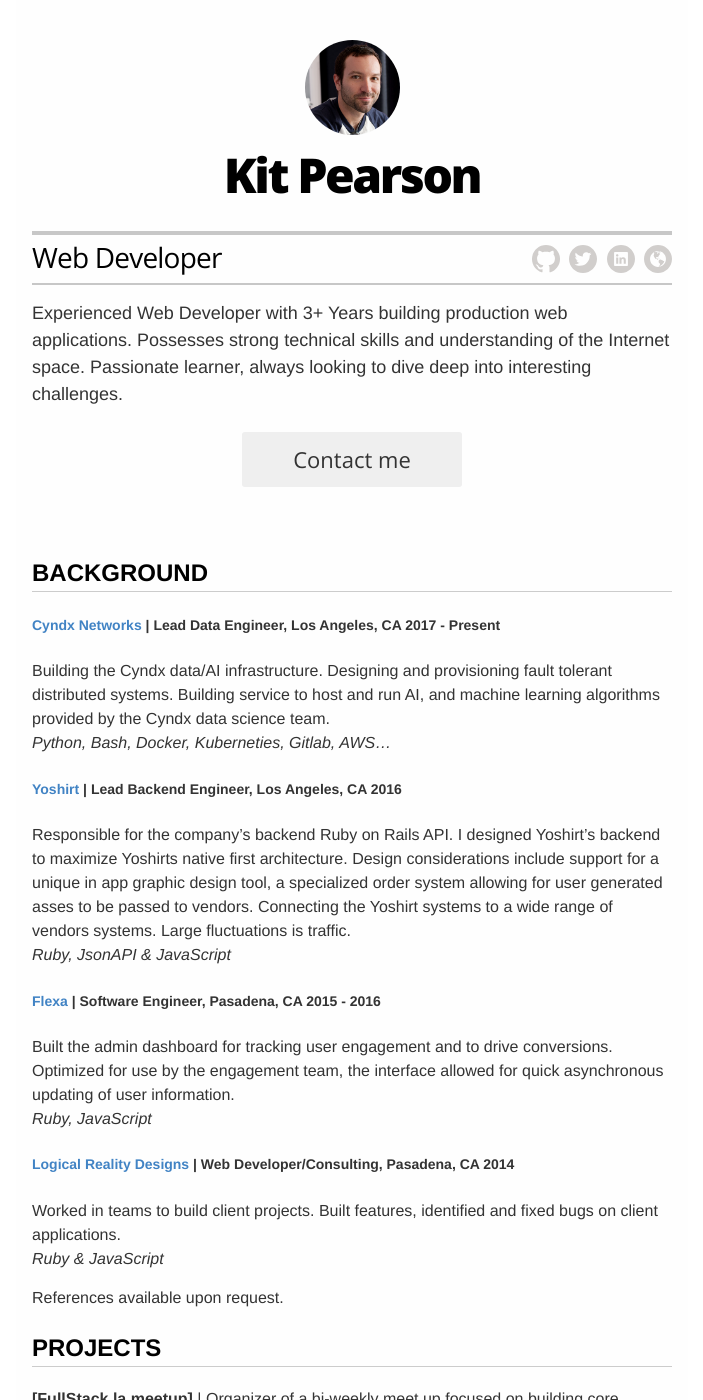
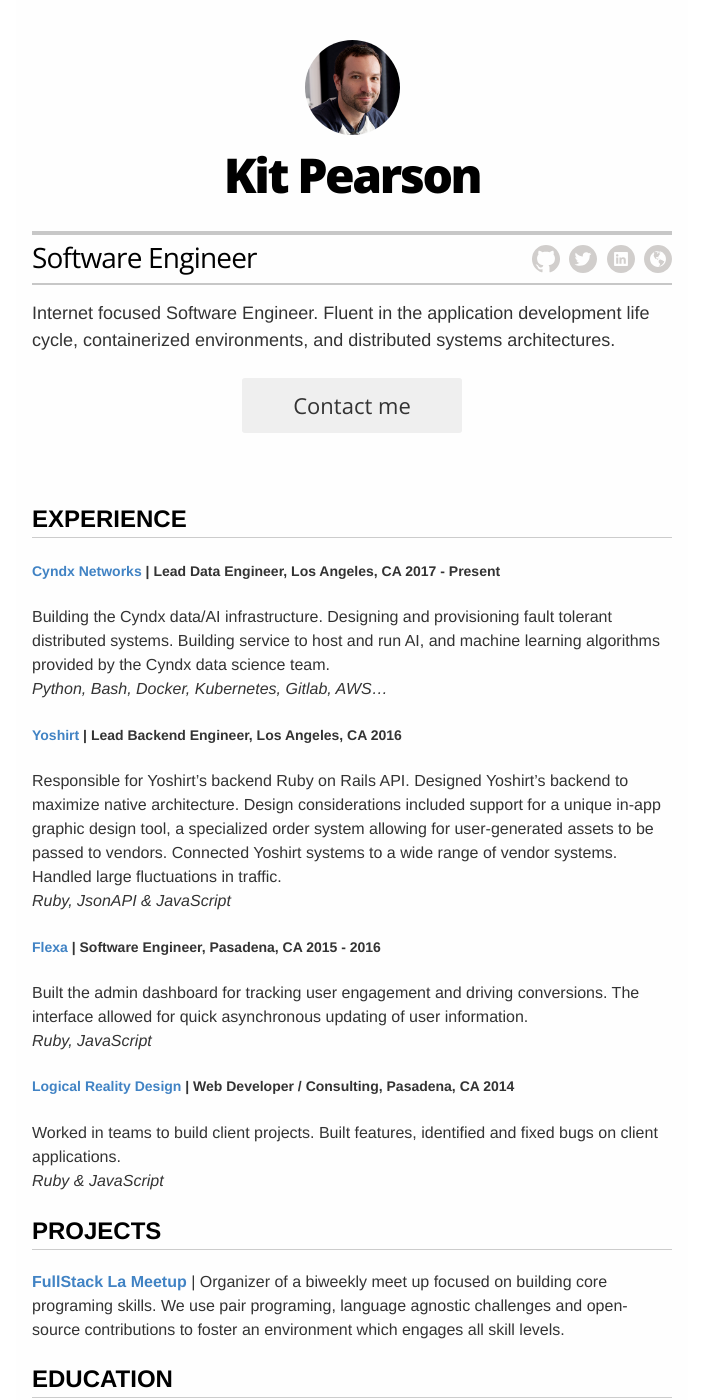
Before and after one commit to kpearson/resume, a Jekyll site: the page built from index.md, in a window 1280 px wide and 1400 px high. Shown: the whole window, without its empty margins (288-991 px from the left). Built offline with Jekyll 4.4.1, drawn with Linux system fonts in a browser that asks for light colours; nearby versions of some CDN libraries; some of the changed text lies outside the part shown.

Commit message:
Update work expierence and page title

```diff
--- a/_config.yml
+++ b/_config.yml
@@ -12,7 +12,7 @@
 # Resume settings
 resume_avatar:         "true"
 resume_name:           "Kit Pearson"
-resume_title:          "Web Developer"
+resume_title:          "Software Engineer"
 resume_contact_email:  "kitpearson@me.com"
 
 # use "yes" to display the email contact button,
--- a/_includes/resume.md
+++ b/_includes/resume.md
@@ -1,48 +1,44 @@
-BACKGROUND
+EXPERIENCE
 ----------
 
 ##### [Cyndx Networks] | Lead Data Engineer, Los Angeles, CA 2017 - Present
 Building the Cyndx data/AI infrastructure. Designing and provisioning fault
 tolerant distributed systems. Building service to host and run AI, and machine
 learning algorithms provided by the Cyndx data science team.
-_Python, Bash, Docker, Kuberneties, Gitlab, AWS..._
+_Python, Bash, Docker, Kubernetes, Gitlab, AWS..._
 
 ##### [Yoshirt] | Lead Backend Engineer, Los Angeles, CA 2016
-Responsible for the company's backend Ruby on Rails API. I designed Yoshirt's
-backend to maximize Yoshirts native first architecture. Design considerations
-include support for a unique in app graphic design tool, a specialized order
-system allowing for user generated asses to be passed to vendors. Connecting
-the Yoshirt systems to a wide range of vendors systems. Large fluctuations is
-traffic.
+Responsible for Yoshirt’s backend Ruby on Rails API. Designed Yoshirt’s backend
+to maximize native architecture. Design considerations included support for a
+unique in-app graphic design tool, a specialized order system allowing for
+user-generated assets to be passed to vendors. Connected Yoshirt systems to a
+wide range of vendor systems. Handled large fluctuations in traffic.
 _Ruby, JsonAPI & JavaScript_
 
 ##### [Flexa] | Software Engineer, Pasadena, CA 2015 - 2016
-Built the admin dashboard for tracking user engagement and to drive conversions.
-Optimized for use by the engagement team, the interface allowed for quick
-asynchronous updating of user information.
+Built the admin dashboard for tracking user engagement and driving conversions.
+The interface allowed for quick asynchronous updating of user information.
 _Ruby, JavaScript_
 
-##### [Logical Reality Designs] | Web Developer/Consulting, Pasadena, CA 2014
+##### [Logical Reality Design] | Web Developer / Consulting, Pasadena, CA 2014
 Worked in teams to build client projects. Built features, identified and fixed
 bugs on client applications.
 _Ruby & JavaScript_
 
-References available upon request.
-
-[Cyndx Networks]:          http://bit.ly/2Mp3VHE
-[Yoshirt]:                 http://bit.ly/yo-shirt
-[Flexa]:                   http://bit.ly/flexa-inc
-[Logical Reality Designs]: http://bit.ly/lrddesign
+[Cyndx Networks]:         http://bit.ly/2Mp3VHE
+[Yoshirt]:                http://bit.ly/yo-shirt
+[Flexa]:                  http://bit.ly/flexa-inc
+[Logical Reality Design]: http://bit.ly/lrddesign
 
 PROJECTS
 --------
 
-__[FullStack la meetup]__ \| Organizer of a bi-weekly meet up focused on
+__[FullStack La Meetup]__ \| Organizer of a biweekly meet up focused on
  building core programing skills. We use pair programing, language agnostic
  challenges and open-source contributions to foster an environment which
  engages all skill levels.
 
-[FullStack User Group]: http://bit.ly/fullstack-meetup
+[FullStack La Meetup]: http://bit.ly/fullstack-meetup
 
 EDUCATION
 ---------
@@ -63,7 +59,7 @@
 module DEVELOPER
     TOOLS = {
       languages:   [:ruby, :python, :bash, :javascript, :sql],
-      dev_ops:     [:aws, :docker, :kuberneties, ci_cd: [:gitlab]],
+      dev_ops:     [:aws, :docker, :kubernetes, ci_cd: [:gitlab]],
       frameworks:  [
         :rails, :rspec, :jsonapi, {frontend: [:bootstrap, :foundation]}
       ]
--- a/_includes/summery.md
+++ b/_includes/summery.md
@@ -1 +1,2 @@
-Experienced Web Developer with 3+ Years building production web applications. Possesses strong technical skills and understanding of the Internet space. Passionate learner, always looking to dive deep into interesting challenges.
+Internet focused Software Engineer. Fluent in the application development life
+cycle, containerized environments, and distributed systems architectures.
```
